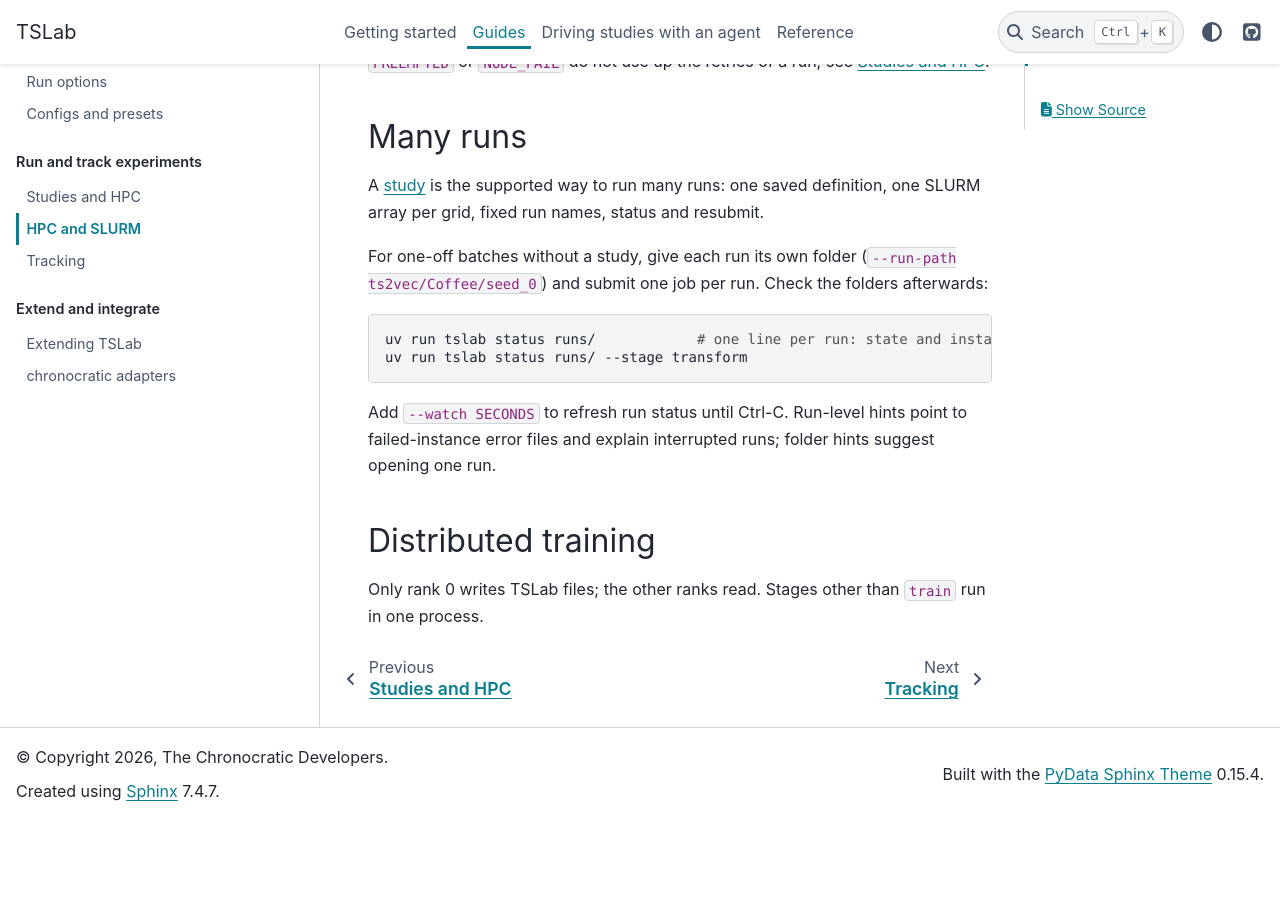
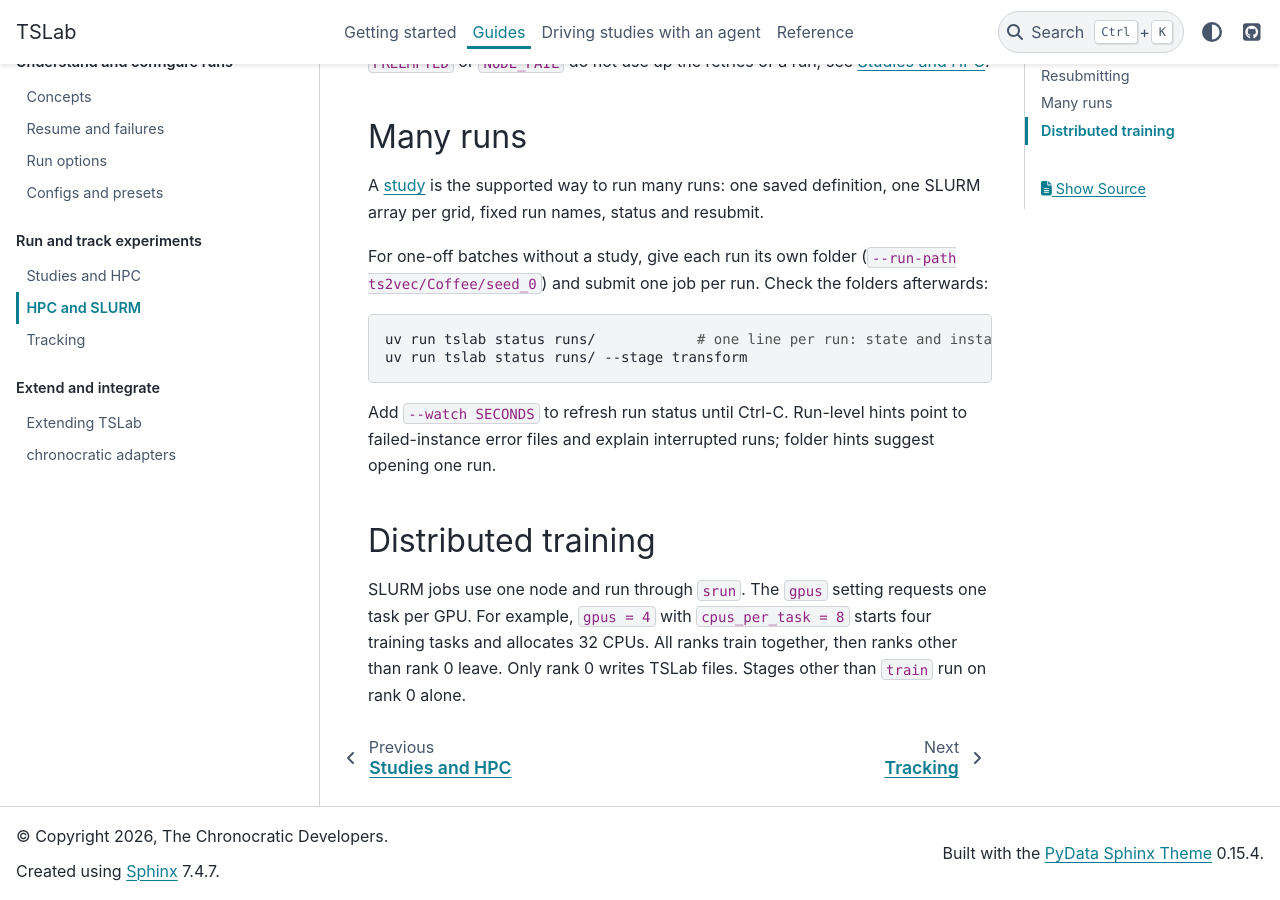
Before and after one commit to chronocratic/tslab, a Sphinx documentation site: the page built from docs/hpc.md, in a window 1280 px wide and 900 px high, scrolled down 1217 px. Built offline with Sphinx 7.4.7 and the PyData theme 0.15.4, drawn with Linux system fonts in a browser that asks for light colours; the version number could not be read and is left out; before the commit the page ends 2038 px from its top, so only the background shows below that.

```diff
--- a/docs/hpc.md
+++ b/docs/hpc.md
@@ -62,5 +62,8 @@ error files and explain interrupted runs; folder hints suggest opening one run.
 
 ## Distributed training
 
-Only rank 0 writes TSLab files; the other ranks read. Stages other than
-`train` run in one process.
+SLURM jobs use one node and run through `srun`. The `gpus` setting requests one
+task per GPU. For example, `gpus = 4` with `cpus_per_task = 8` starts four
+training tasks and allocates 32 CPUs. All ranks train together, then ranks
+other than rank 0 leave. Only rank 0 writes TSLab files. Stages other than
+`train` run on rank 0 alone.
```
Also changed, not shown: changelog.d/+sbatch-extra-table.changed.md (added, +1 -0 lines), changelog.d/+slurm-job-script.added.md (added, +1 -0 lines), src/tslab/templates/project/AGENTS.md (+8 -0 lines).
